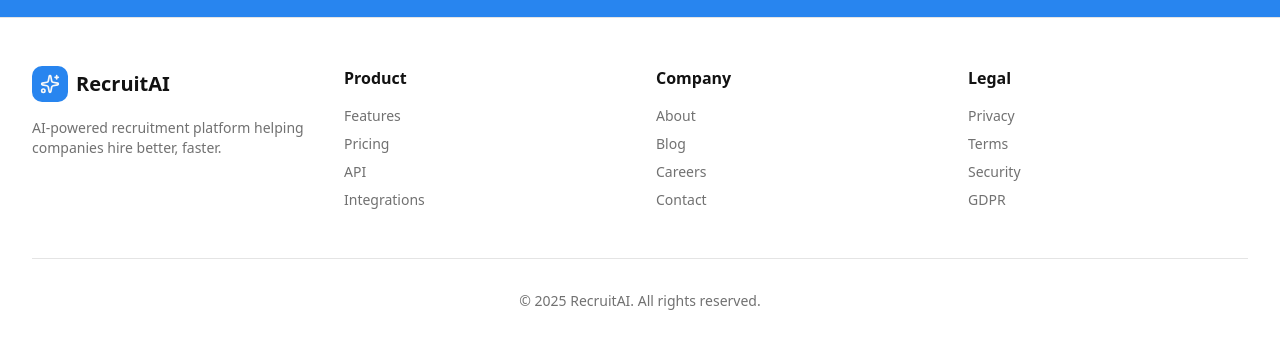
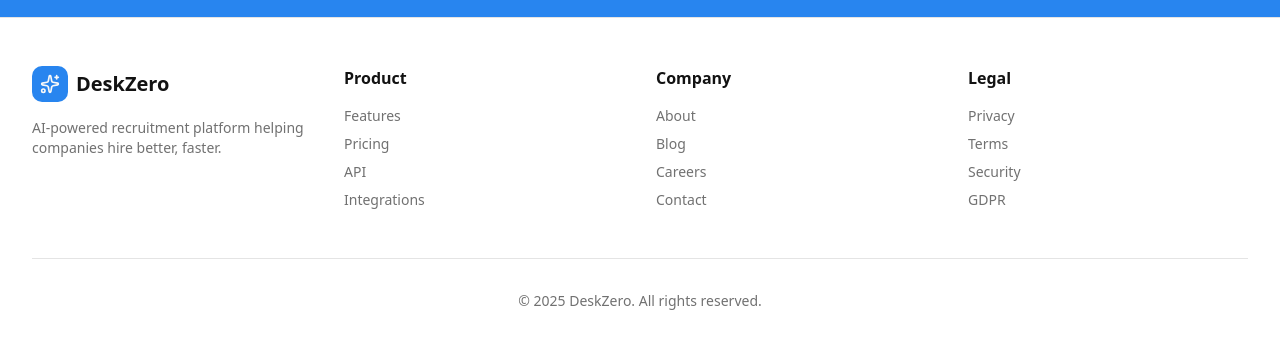
Before and after one commit to HRscreening/Hr-screening-frontend-, a React app: page / in a window 1280 px wide. Shown: the part 2407-2756 px from the top of the page. Built offline with nearby package versions, Linux system fonts and the light colour scheme; no server answers; the HTML template or start-up script is replaced by a standard one.

Commit message:
changed title

```diff
--- a/src/pages/Home.tsx
+++ b/src/pages/Home.tsx
@@ -80,7 +80,7 @@ export default function HomePage() {
                 <Sparkles className="w-6 h-6 text-primary-foreground" />
               </div>
               <span className="text-2xl font-bold text-primary">
-                RecruitAI
+                DeskZero
               </span>
             </div>
 
@@ -336,7 +336,7 @@ export default function HomePage() {
                 <div className="bg-primary p-2 rounded-lg">
                   <Sparkles className="w-5 h-5 text-primary-foreground" />
                 </div>
-                <span className="text-xl font-bold text-foreground">RecruitAI</span>
+                <span className="text-xl font-bold text-foreground">DeskZero</span>
               </div>
               <p className="text-sm">
                 AI-powered recruitment platform helping companies hire better, faster.
@@ -375,7 +375,7 @@ export default function HomePage() {
           </div>
 
           <div className="border-t border-border mt-12 pt-8 text-center text-sm">
-            <p>&copy; 2025 RecruitAI. All rights reserved.</p>
+            <p>&copy; 2025 DeskZero. All rights reserved.</p>
           </div>
         </div>
       </footer>
```
